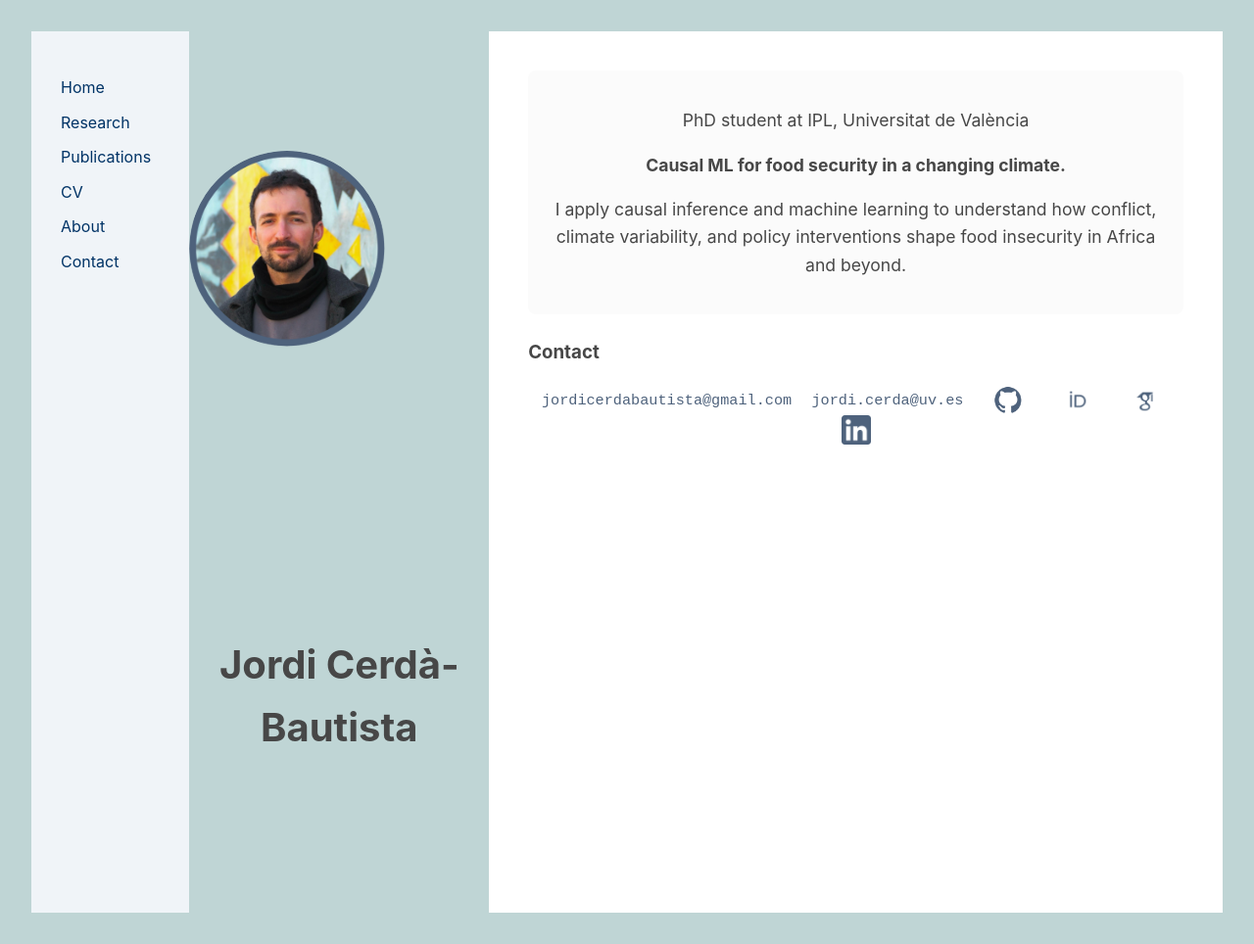
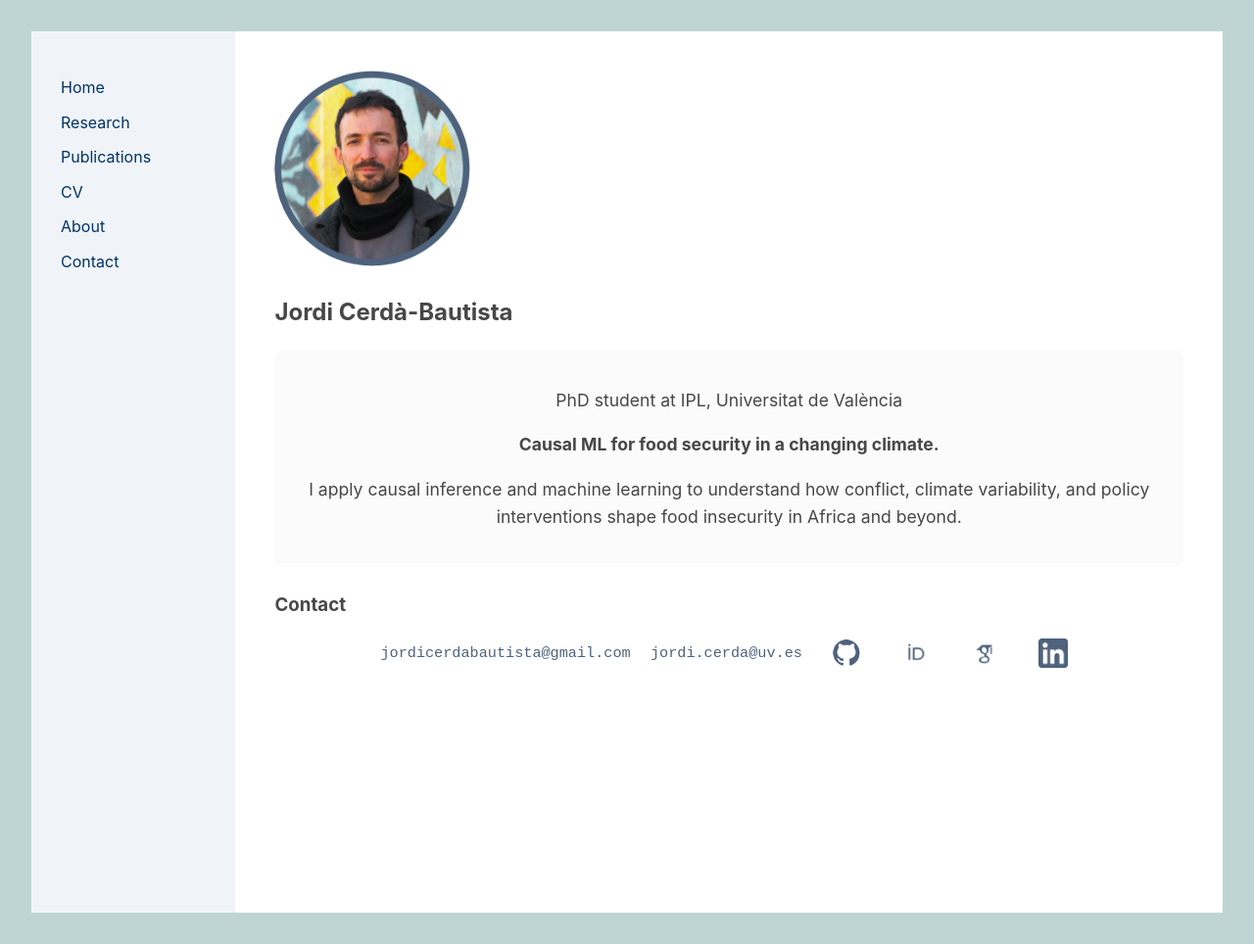
Before and after one commit to jordicbau/jordicbau.github.io, a Jekyll site: the page built from index.md, in a window 1280 px wide. Shown: the whole page at 98% size. Built offline with Jekyll 4.4.1, drawn with Linux system fonts in a browser that asks for light colours.

Commit message:
Update default.html

```diff
--- a/_layouts/default.html
+++ b/_layouts/default.html
@@ -19,13 +19,13 @@
         <li><a href="/contact.html">Contact</a></li>
       </ul>
     </nav>
-    <header class="header-with-photo">
-      <img class="profile-pic" src="{{ '/assets/images/profile.png' | relative_url }}" alt="Profile Picture">
-      <div class="header-text">
-        <h1>Jordi Cerdà-Bautista</h1>
-      </div>
-    </header>
     <main class="main-content">
+      <section class="bio-horizontal">
+        <img class="profile-pic" src="{{ '/assets/images/profile.png' | relative_url }}" alt="Profile Picture">
+        <div class="bio-text">
+          <h1>Jordi Cerdà-Bautista</h1>
+        </div>
+      </section>
       {{ content }}
     </main>
   </div>
```
